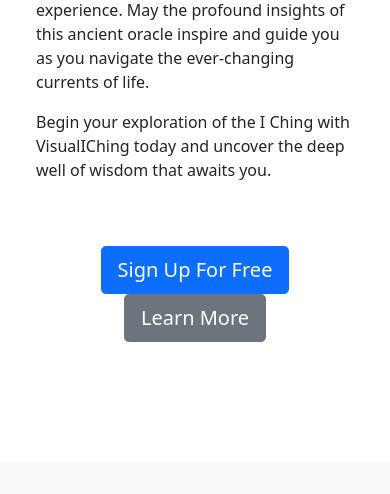
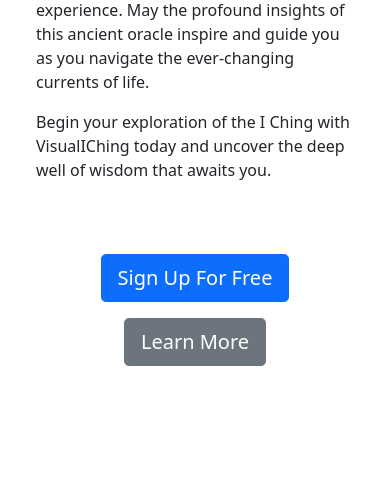
Before and after one commit to dimays/visualiching, a Django app: page / in a window 390 px wide. Shown: the part 631-1125 px from the top of the page. Before the commit the page ends 973 px from the top, so only its background shows below. Run offline with Django 4.2, Linux system fonts and the light colour scheme; parts of the project's set-up code (start-up, migrations or seed data) failed here and were passed over.

Commit message:
Minor button design change for better appearance on small mobile screens.

```diff
--- a/visual_i_ching_app/templates/visual_i_ching_app/home.html
+++ b/visual_i_ching_app/templates/visual_i_ching_app/home.html
@@ -41,8 +41,8 @@
         <p>VisualIChing invites you to embark on a journey of self-discovery, exploring the timeless wisdom of the I Ching through an interactive and visually captivating experience. May the profound insights of this ancient oracle inspire and guide you as you navigate the ever-changing currents of life.</p>
         <p>Begin your exploration of the I Ching with VisualIChing today and uncover the deep well of wisdom that awaits you.</p>
         <div class="text-center my-5">
-            <a href="{% url 'register' %}" class="btn btn-primary btn-lg" role="button">Sign Up For Free</a>
-            <a href="{% url 'visual-i-ching-app-about' %}" class="btn btn-secondary btn-lg" role="button">Learn More</a>
+            <a href="{% url 'register' %}" class="btn btn-primary btn-lg my-2" role="button">Sign Up For Free</a>
+            <a href="{% url 'visual-i-ching-app-about' %}" class="btn btn-secondary btn-lg my-2" role="button">Learn More</a>
         </div>
     </div>
     {% endif %}
```
